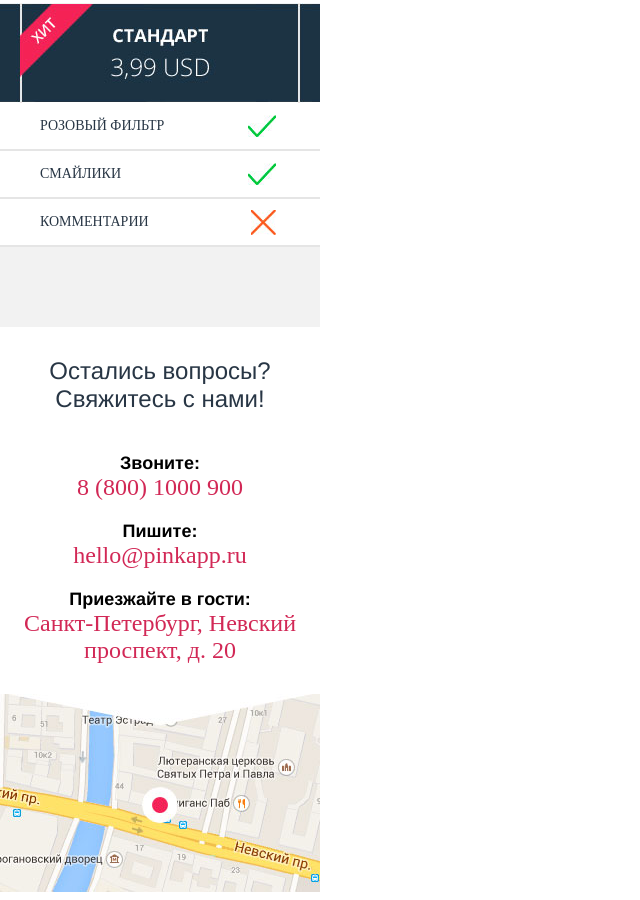
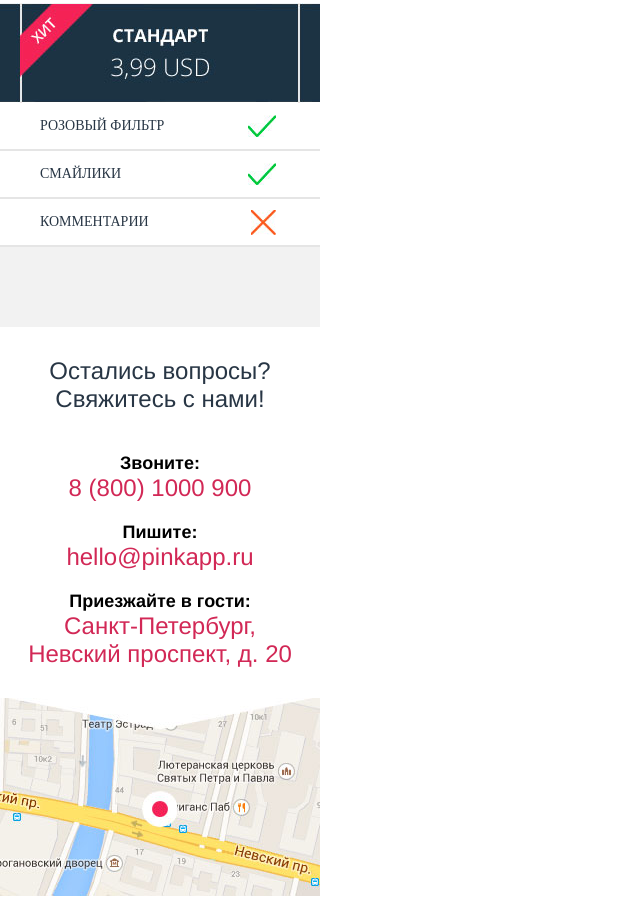
Before and after one commit to mdasha/3612-Pink, a website: page index.html in a window 1280 px wide. Shown: the part 1832-2732 px from the top of the page, without its empty margins (0-640 px from the left). Drawn offline with nearby package versions, Linux system fonts and the light colour scheme; files that its build step writes are made by us from their sources.

Commit message:
Добавила одно css свойство

```diff
--- a/less/contacts.less
+++ b/less/contacts.less
@@ -17,6 +17,7 @@
 		padding-top: 2*@padding-top-main;
 	}
 	&-tel__text, &-email__text, &-address__text {
+		font-family:  @font-family;
 		font-size:  @font-size-h2;
 		color:  @red;
 		padding: 0 @padding-right-main 0 @padding-left-main;
```
